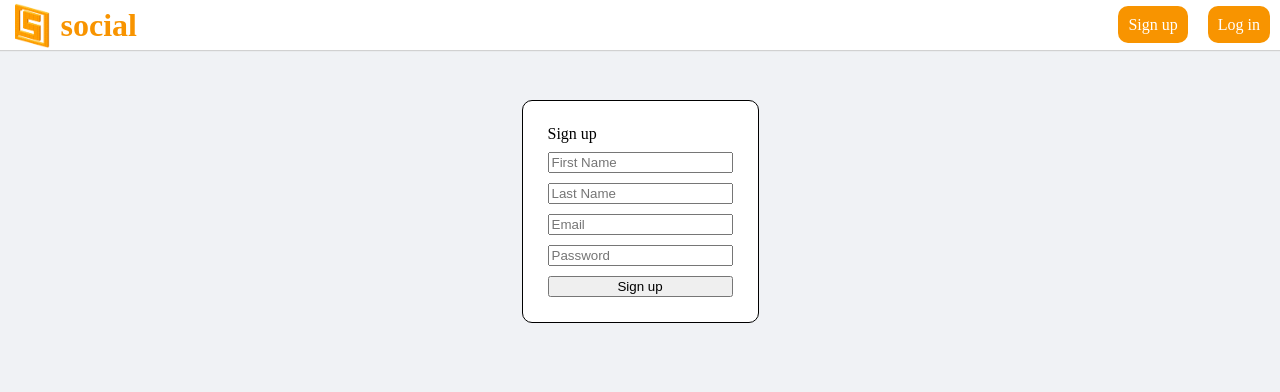
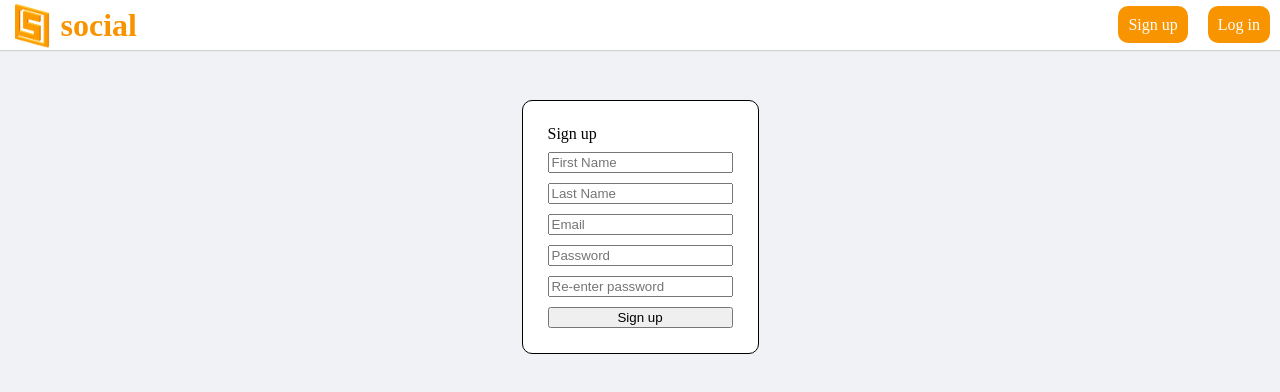
Before and after one commit to run-after/social-frontend, a React (Create React App) app: page /signup in a window 1280 px wide. Shown: the top 392 px of the page. Built offline with nearby package versions, Linux system fonts and the light colour scheme.

Commit message:
Add password confirmation

```diff
--- a/src/components/SignUp.js
+++ b/src/components/SignUp.js
@@ -33,6 +33,7 @@ function SignUp(props) {
       body: JSON.stringify({
         'email': e.target.email.value,
         'password': e.target.password.value,
+        'confirmation': e.target.confirmation.value,
         'firstName': e.target.firstName.value,
         'lastName': e.target.lastName.value
       })
@@ -60,6 +61,7 @@ function SignUp(props) {
         <input id='lastName' placeholder='Last Name' />
         <input id='email' type='email' placeholder='Email' required />
         <input id='password' type='password' placeholder='Password' required />
+        <input id='confirmation' type='password' placeholder='Re-enter password' required />
         <button type='submit'>Sign up</button>
       </form>
     </div>
@@ -67,3 +69,5 @@ function SignUp(props) {
 }
 
 export default SignUp;
+
+// Add a password confirm section
```
